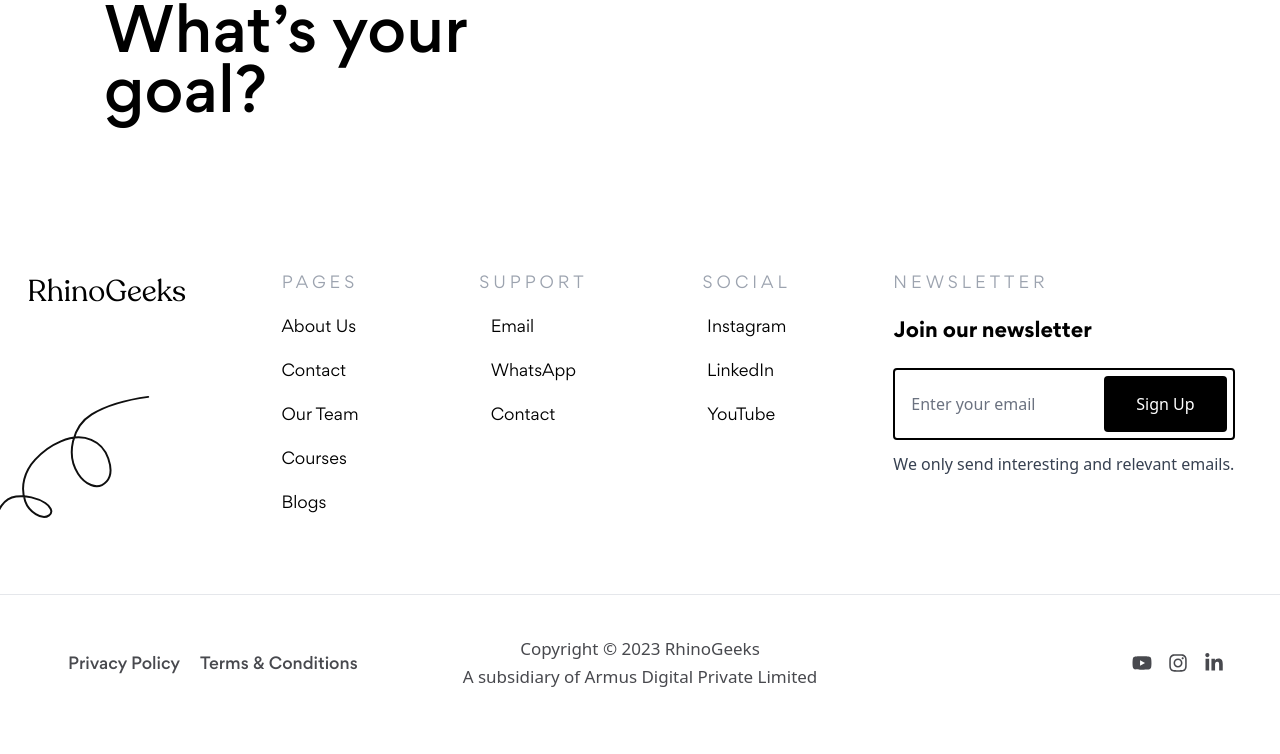
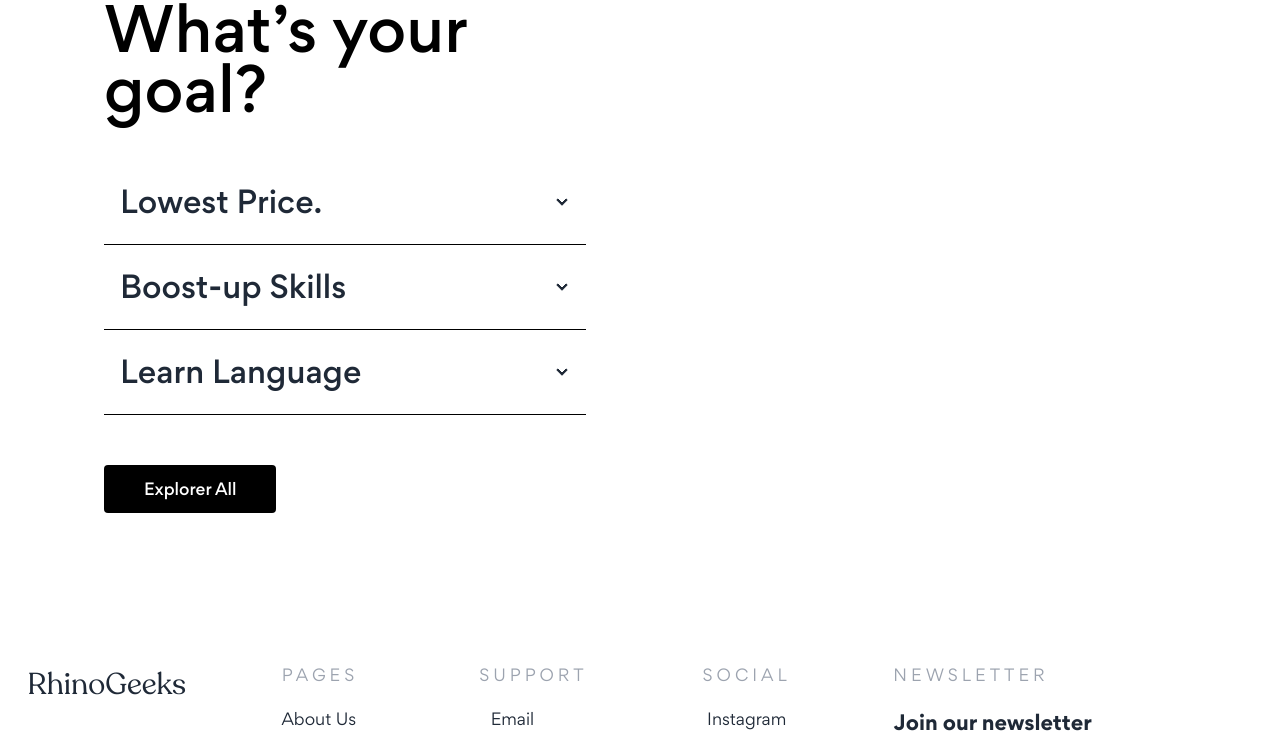
Before and after one commit to adityas-ops/rhino, a Next.js app: page / in a window 1280 px wide. Shown: the part 2202-2956 px from the top of the page. Before the commit the page ends 2933 px from the top, so only its background shows below. Built offline with nearby package versions, Linux system fonts and the light colour scheme.

Commit message:
19 june 2023

```diff
--- /dev/null
+++ b/components/Home/Accord.jsx
@@ -0,0 +1,46 @@
+import React from "react";
+const faqData = [
+  {
+    id: 1,
+    question: "Lowest Price.",
+    answer:
+      "It only takes 5 minutes. Set-up is smooth and simple, with fully customisable page design to reflect your brand.",
+  },
+  {
+    id: 2,
+    question: "Boost-up Skills",
+    answer:
+      "It only takes 5 minutes. Set-up is smooth and simple, with fully customisable page design to reflect your brand.",
+  },
+  {
+    id: 3,
+    question: "Learn Language",
+    answer:
+      "It only takes 5 minutes. Set-up is smooth and simple, with fully customisable page design to reflect your brand.",
+  },
+];
+
+function Accord() {
+  return (
+    <div className=" w-full mt-[40px] flex items-center justify-center lg:justify-start">
+    <div className="w-[90%]">
+     {
+         faqData.map((item)=>(
+            <>
+            <div key={item.id} className="collapse collapse-arrow border-b-[1px] py-2  font-Gordita border-black rounded-[0px]">
+        <input type="radio" name="my-accordion-1"  />
+        <div className="collapse-title text-3xl  font-medium">
+          {item.question}
+        </div>
+        <div className="collapse-content">
+          <p className="mt-2 text-lg w-[90%] leading-[30px]">{item.answer}</p>
+        </div>
+      </div>
+      </>
+))}
+     </div>
+    </div>
+  );
+}
+
+export default Accord;
--- a/components/Home/LandingPage.jsx
+++ b/components/Home/LandingPage.jsx
@@ -1,5 +1,7 @@
+import Link from "next/link";
 import React from "react";
 import Seo from "../common/Seo";
+import Accord from "./Accord";
 import CourseCategory from "./CourseCategory";
 import FeatureBook from "./FeatureBook";
 import Hero from "./Hero";
@@ -66,14 +68,21 @@ function LandingPage() {
               <div className="uppercase  text-lg  font-Gordita tracking-[2px] text-gray-400 mb-2">
                 CHoose your path
               </div>
-              <h2 className="text-6xl  font-Gordita font-medium text-black ">
+              <h2 className="text-6xl  font-Gordita font-medium mt-2 text-black ">
                 What’s your goal?
               </h2>
-
+              <Accord />
+              <Link href="#">
+                <button className="mt-[40px]  py-3 px-10 rounded font-Gordita font-[500] bg-black text-white lg:mt-[50px]">
+                  Explorer All
+                </button>
+              </Link>
             </div>
 
             {/* second grid */}
-            <div></div>
+            <div>
+
+            </div>
           </div>
         </div>
       </div>
--- a/package.json
+++ b/package.json
@@ -21,5 +21,8 @@
     "react-icons": "^4.9.0",
     "react-modal-video": "^2.0.0",
     "tailwindcss": "3.3.2"
+  },
+  "devDependencies": {
+    "daisyui": "^3.1.1"
   }
 }
--- a/tailwind.config.js
+++ b/tailwind.config.js
@@ -35,5 +35,8 @@ module.exports = {
         }
     }
   },
-  plugins: [],
+  daisyui: {
+    themes: ["light"],
+  },
+  plugins: [require("daisyui")],
 }
```
Also changed, not shown: 1 other file (tests, documents, lock files or other folders).
